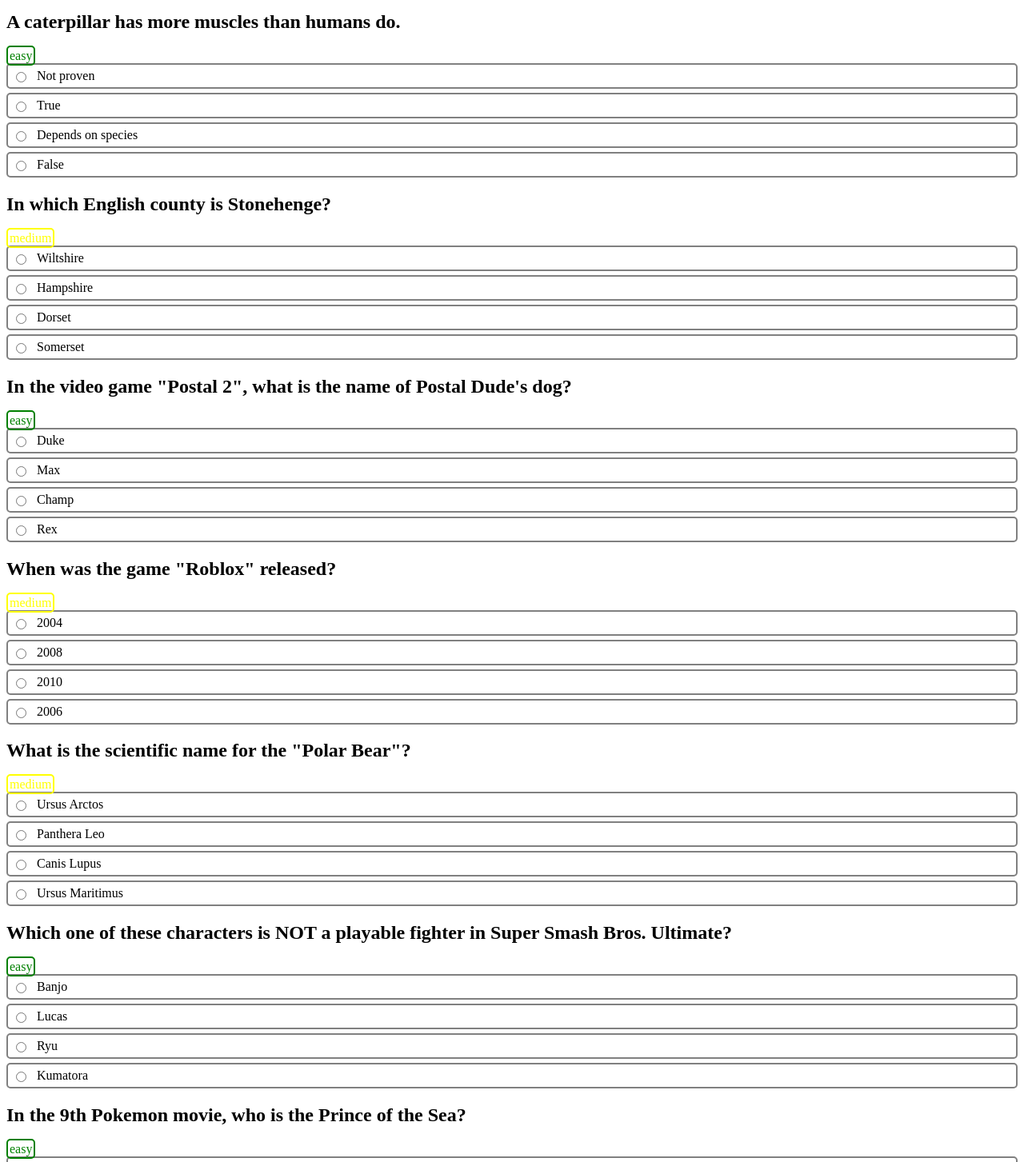
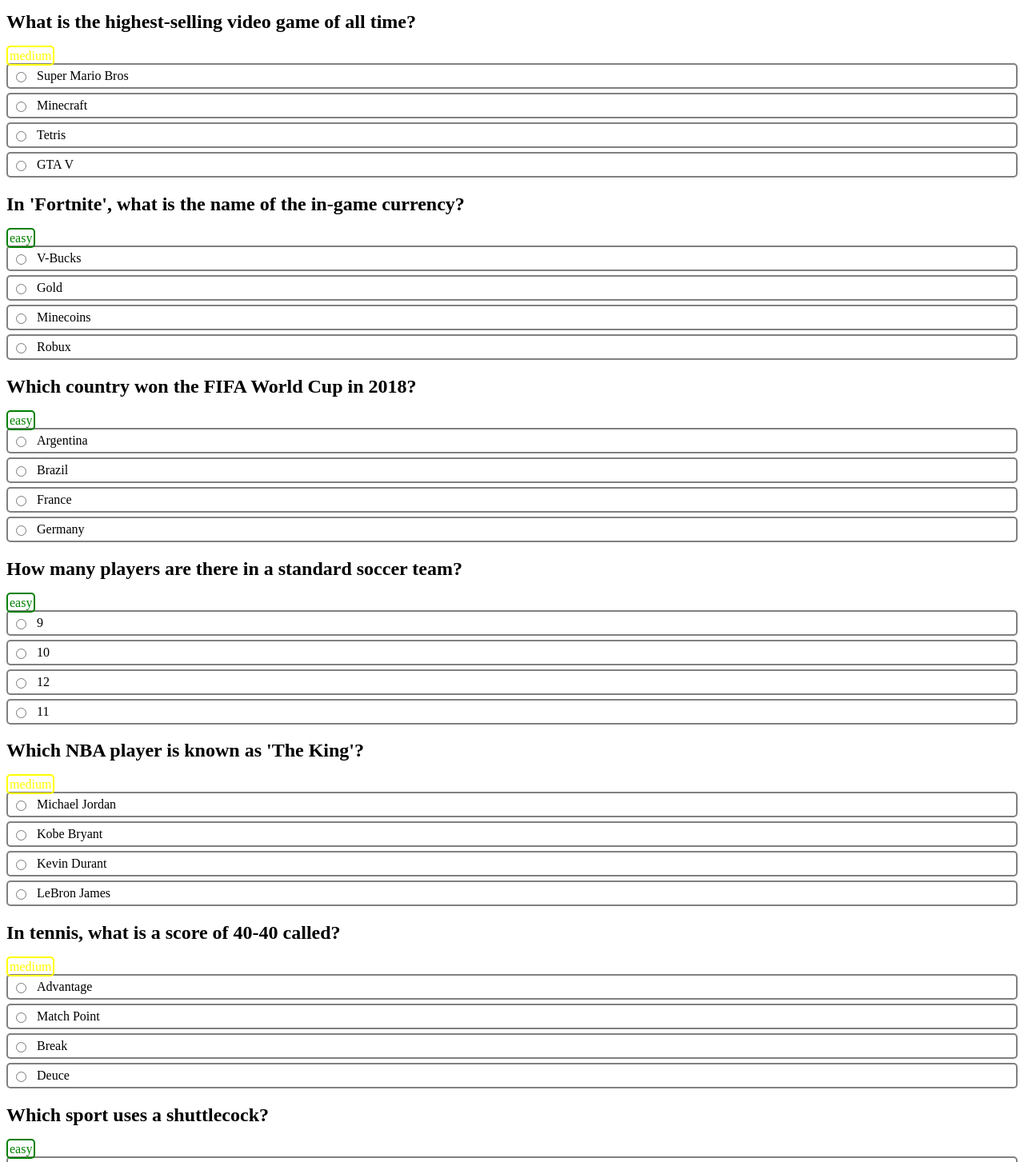
Before and after one commit to osmanbey918/news-pie-nextjs, a Next.js app: page /factquiz in a window 1280 px wide. Shown: the part 840-2293 px from the top of the page at 80% size. Built offline with nearby package versions, Linux system fonts and the light colour scheme.

Commit message:
builded live search query function in local JS

```diff
--- a/src/app/components/data.js
+++ b/src/app/components/data.js
@@ -1,111 +1,262 @@
-// const obj = [
+// // const obj = [
+// //   {
+// //     title: 'The world war',
+// //     description: "Lorem ipsum dolor sit amet, consectetur adipisicing elit. Provident officia inventore dicta non error ipsa libero repudiandae optio! Magnam distinctio tempore, enim harum reiciendis suscipit"
+// //   },
+// //   {
+// //     title: 'Now your turn',
+// //     description: "Lorem ipsum, dolor sit amet consectetur adipisicing elit. Ad autem provident esse, est debitis dolore, nemo, rerum inventore iure ex quibusdam beatae commodi repellendus velit minus doloribus aliquam ratione et"
+// //   },
+// //   {
+// //     title: 'I will keep it always',
+// //     description: "Lorem ipsum dolor sit amet, consectetur adipisicing elit. Atque accusantium consequatur nesciunt quam eum recusandae"
+// //   },
+// //   {
+// //     title: 'You forgot this',
+// //     description: "Lorem ipsum dolor sit amet consectetur adipisicing elit. Totam libero vero iusto, fuga doloremque consequatur odio minima quidem alias expedita, ipsa culpa nisi obcaecati ad perspiciatis consectetur voluptatem? Deserunt dolores asperiores aperiam maxime blanditiis tempora non, voluptatem commodi nisi ut"
+// //   },
+// //   {
+// //     title: 'The past news',
+// //     description: "Lorem ipsum, dolor sit amet consectetur adipisicing elit. Impedit quam iusto atque aspernatur dolorum laboriosam quia, in earum ea quibusdam debitis porro consequatur commodi inventore voluptate quis rem accusantium odit neque? Blanditiis, laboriosam. Accusantium maxime nesciunt atque inventore, sapiente quis, consectetur quibusdam placeat veniam ipsam eius dignissimos natus reiciendis libero"
+// //   },
+// //   {
+// //     title: 'Time gone',
+// //     description: "Lorem ipsum dolor sit amet consectetur adipisicing elit. Asperiores magni eaque quibusdam expedita eum excepturi, cum, deleniti neque delectus, repellendus molestiae temporibus reprehenderit"
+// //   }
+// // ]
+
+// const quiz = [
 //   {
-//     title: 'The world war',
-//     description: "Lorem ipsum dolor sit amet, consectetur adipisicing elit. Provident officia inventore dicta non error ipsa libero repudiandae optio! Magnam distinctio tempore, enim harum reiciendis suscipit"
+//     "category": "Entertainment: Video Games",
+//     "correct_answer": "The Pentagon Thief",
+//     "difficulty": "easy",
+//     "incorrect_answers": ["Hellhounds", "Jumping Jacks", "Napalm Zombie"],
+//     "question": "What is the boss round featured in the \"Call Of Duty: Zombies\" map \"Five\"?",
+//     "type": "multiple"
 //   },
 //   {
-//     title: 'Now your turn',
-//     description: "Lorem ipsum, dolor sit amet consectetur adipisicing elit. Ad autem provident esse, est debitis dolore, nemo, rerum inventore iure ex quibusdam beatae commodi repellendus velit minus doloribus aliquam ratione et"
+//     "type": "multiple",
+//     "difficulty": "medium",
+//     "category": "Entertainment: Television",
+//     "question": "Who was the star of the TV series \"24\"?",
+//     "correct_answer": "Kiefer Sutherland",
+//     "incorrect_answers": ["Hugh Laurie", "David Duchovny", "Michael C. Hall"]
 //   },
 //   {
-//     title: 'I will keep it always',
-//     description: "Lorem ipsum dolor sit amet, consectetur adipisicing elit. Atque accusantium consequatur nesciunt quam eum recusandae"
+//     "type": "multiple",
+//     "difficulty": "hard",
+//     "category": "General Knowledge",
+//     "question": "Chartreuse is a color between yellow and what?",
+//     "correct_answer": "Green",
+//     "incorrect_answers": ["Blue", "Red", "Orange"]
 //   },
 //   {
-//     title: 'You forgot this',
-//     description: "Lorem ipsum dolor sit amet consectetur adipisicing elit. Totam libero vero iusto, fuga doloremque consequatur odio minima quidem alias expedita, ipsa culpa nisi obcaecati ad perspiciatis consectetur voluptatem? Deserunt dolores asperiores aperiam maxime blanditiis tempora non, voluptatem commodi nisi ut"
+//     "type": "boolean",
+//     "difficulty": "easy",
+//     "category": "Animals",
+//     "question": "A caterpillar has more muscles than humans do.",
+//     "correct_answer": "True",
+//     "incorrect_answers": ["False", "Depends on species", "Not proven"]
 //   },
 //   {
-//     title: 'The past news',
-//     description: "Lorem ipsum, dolor sit amet consectetur adipisicing elit. Impedit quam iusto atque aspernatur dolorum laboriosam quia, in earum ea quibusdam debitis porro consequatur commodi inventore voluptate quis rem accusantium odit neque? Blanditiis, laboriosam. Accusantium maxime nesciunt atque inventore, sapiente quis, consectetur quibusdam placeat veniam ipsam eius dignissimos natus reiciendis libero"
+//     "type": "multiple",
+//     "difficulty": "medium",
+//     "category": "Geography",
+//     "question": "In which English county is Stonehenge?",
+//     "correct_answer": "Wiltshire",
+//     "incorrect_answers": ["Somerset", "Dorset", "Hampshire"]
 //   },
 //   {
-//     title: 'Time gone',
-//     description: "Lorem ipsum dolor sit amet consectetur adipisicing elit. Asperiores magni eaque quibusdam expedita eum excepturi, cum, deleniti neque delectus, repellendus molestiae temporibus reprehenderit"
+//     "type": "multiple",
+//     "difficulty": "easy",
+//     "category": "Entertainment: Video Games",
+//     "question": "In the video game \"Postal 2\", what is the name of Postal Dude's dog?",
+//     "correct_answer": "Champ",
+//     "incorrect_answers": ["Rex", "Max", "Duke"]
+//   },
+//   {
+//     "type": "multiple",
+//     "difficulty": "medium",
+//     "category": "Entertainment: Video Games",
+//     "question": "When was the game \"Roblox\" released?",
+//     "correct_answer": "2006",
+//     "incorrect_answers": ["2004", "2008", "2010"]
+//   },
+//   {
+//     "type": "multiple",
+//     "difficulty": "medium",
+//     "category": "Animals",
+//     "question": "What is the scientific name for the \"Polar Bear\"?",
+//     "correct_answer": "Ursus Maritimus",
+//     "incorrect_answers": ["Ursus Arctos", "Panthera Leo", "Canis Lupus"]
+//   },
+//   {
+//     "type": "multiple",
+//     "difficulty": "easy",
+//     "category": "Entertainment: Video Games",
+//     "question": "Which one of these characters is NOT a playable fighter in Super Smash Bros. Ultimate?",
+//     "correct_answer": "Kumatora",
+//     "incorrect_answers": ["Banjo", "Lucas", "Ryu"]
+//   },
+//   {
+//     "type": "multiple",
+//     "difficulty": "easy",
+//     "category": "Entertainment: Japanese Anime & Manga",
+//     "question": "In the 9th Pokemon movie, who is the Prince of the Sea?",
+//     "correct_answer": "Manaphy",
+//     "incorrect_answers": ["Kyogre", "Lugia", "Suicune"]
 //   }
 // ]
 
+// export default quiz;
 const quiz = [
+  // Games
   {
-    "category": "Entertainment: Video Games",
-    "correct_answer": "The Pentagon Thief",
-    "difficulty": "easy",
-    "incorrect_answers": ["Hellhounds", "Jumping Jacks", "Napalm Zombie"],
-    "question": "What is the boss round featured in the \"Call Of Duty: Zombies\" map \"Five\"?",
-    "type": "multiple"
+    category: "Games",
+    question: "What is the boss round featured in the 'Call Of Duty: Zombies' map 'Five'?",
+    correct_answer: "The Pentagon Thief",
+    incorrect_answers: ["Hellhounds", "Jumping Jacks", "Napalm Zombie"],
+    difficulty: "easy"
   },
   {
-    "type": "multiple",
-    "difficulty": "medium",
-    "category": "Entertainment: Television",
-    "question": "Who was the star of the TV series \"24\"?",
-    "correct_answer": "Kiefer Sutherland",
-    "incorrect_answers": ["Hugh Laurie", "David Duchovny", "Michael C. Hall"]
+    category: "Games",
+    question: "In the game 'The Legend of Zelda', what is the name of the main character?",
+    correct_answer: "Link",
+    incorrect_answers: ["Zelda", "Ganon", "Epona"],
+    difficulty: "easy"
   },
   {
-    "type": "multiple",
-    "difficulty": "hard",
-    "category": "General Knowledge",
-    "question": "Chartreuse is a color between yellow and what?",
-    "correct_answer": "Green",
-    "incorrect_answers": ["Blue", "Red", "Orange"]
+    category: "Games",
+    question: "Which year was 'Minecraft' officially released?",
+    correct_answer: "2011",
+    incorrect_answers: ["2009", "2013", "2015"],
+    difficulty: "medium"
   },
   {
-    "type": "boolean",
-    "difficulty": "easy",
-    "category": "Animals",
-    "question": "A caterpillar has more muscles than humans do.",
-    "correct_answer": "True",
-    "incorrect_answers": ["False", "Depends on species", "Not proven"]
+    category: "Games",
+    question: "What is the highest-selling video game of all time?",
+    correct_answer: "Minecraft",
+    incorrect_answers: ["GTA V", "Tetris", "Super Mario Bros"],
+    difficulty: "medium"
   },
   {
-    "type": "multiple",
-    "difficulty": "medium",
-    "category": "Geography",
-    "question": "In which English county is Stonehenge?",
-    "correct_answer": "Wiltshire",
-    "incorrect_answers": ["Somerset", "Dorset", "Hampshire"]
+    category: "Games",
+    question: "In 'Fortnite', what is the name of the in-game currency?",
+    correct_answer: "V-Bucks",
+    incorrect_answers: ["Robux", "Minecoins", "Gold"],
+    difficulty: "easy"
+  },
+
+  // Sports
+  {
+    category: "Sports",
+    question: "Which country won the FIFA World Cup in 2018?",
+    correct_answer: "France",
+    incorrect_answers: ["Germany", "Brazil", "Argentina"],
+    difficulty: "easy"
   },
   {
-    "type": "multiple",
-    "difficulty": "easy",
-    "category": "Entertainment: Video Games",
-    "question": "In the video game \"Postal 2\", what is the name of Postal Dude's dog?",
-    "correct_answer": "Champ",
-    "incorrect_answers": ["Rex", "Max", "Duke"]
+    category: "Sports",
+    question: "How many players are there in a standard soccer team?",
+    correct_answer: "11",
+    incorrect_answers: ["9", "10", "12"],
+    difficulty: "easy"
   },
   {
-    "type": "multiple",
-    "difficulty": "medium",
-    "category": "Entertainment: Video Games",
-    "question": "When was the game \"Roblox\" released?",
-    "correct_answer": "2006",
-    "incorrect_answers": ["2004", "2008", "2010"]
+    category: "Sports",
+    question: "Which NBA player is known as 'The King'?",
+    correct_answer: "LeBron James",
+    incorrect_answers: ["Michael Jordan", "Kobe Bryant", "Kevin Durant"],
+    difficulty: "medium"
   },
   {
-    "type": "multiple",
-    "difficulty": "medium",
-    "category": "Animals",
-    "question": "What is the scientific name for the \"Polar Bear\"?",
-    "correct_answer": "Ursus Maritimus",
-    "incorrect_answers": ["Ursus Arctos", "Panthera Leo", "Canis Lupus"]
+    category: "Sports",
+    question: "In tennis, what is a score of 40-40 called?",
+    correct_answer: "Deuce",
+    incorrect_answers: ["Advantage", "Match Point", "Break"],
+    difficulty: "medium"
   },
   {
-    "type": "multiple",
-    "difficulty": "easy",
-    "category": "Entertainment: Video Games",
-    "question": "Which one of these characters is NOT a playable fighter in Super Smash Bros. Ultimate?",
-    "correct_answer": "Kumatora",
-    "incorrect_answers": ["Banjo", "Lucas", "Ryu"]
+    category: "Sports",
+    question: "Which sport uses a shuttlecock?",
+    correct_answer: "Badminton",
+    incorrect_answers: ["Squash", "Tennis", "Table Tennis"],
+    difficulty: "easy"
+  },
+
+  // General Knowledge
+  {
+    category: "General Knowledge",
+    question: "What is the capital of Japan?",
+    correct_answer: "Tokyo",
+    incorrect_answers: ["Beijing", "Seoul", "Bangkok"],
+    difficulty: "easy"
   },
   {
-    "type": "multiple",
-    "difficulty": "easy",
-    "category": "Entertainment: Japanese Anime & Manga",
-    "question": "In the 9th Pokemon movie, who is the Prince of the Sea?",
-    "correct_answer": "Manaphy",
-    "incorrect_answers": ["Kyogre", "Lugia", "Suicune"]
+    category: "General Knowledge",
+    question: "Which planet is known as the Red Planet?",
+    correct_answer: "Mars",
+    incorrect_answers: ["Venus", "Jupiter", "Saturn"],
+    difficulty: "easy"
+  },
+  {
+    category: "General Knowledge",
+    question: "What is the largest ocean on Earth?",
+    correct_answer: "Pacific Ocean",
+    incorrect_answers: ["Atlantic Ocean", "Indian Ocean", "Arctic Ocean"],
+    difficulty: "medium"
+  },
+  {
+    category: "General Knowledge",
+    question: "Who wrote the play 'Romeo and Juliet'?",
+    correct_answer: "William Shakespeare",
+    incorrect_answers: ["Charles Dickens", "Leo Tolstoy", "Mark Twain"],
+    difficulty: "easy"
+  },
+  {
+    category: "General Knowledge",
+    question: "Which country is known as the Land of the Rising Sun?",
+    correct_answer: "Japan",
+    incorrect_answers: ["China", "South Korea", "Thailand"],
+    difficulty: "easy"
+  },
+
+  // Math
+  {
+    category: "Math",
+    question: "What is 7 × 8?",
+    correct_answer: "56",
+    incorrect_answers: ["48", "64", "49"],
+    difficulty: "easy"
+  },
+  {
+    category: "Math",
+    question: "What is the square root of 144?",
+    correct_answer: "12",
+    incorrect_answers: ["10", "14", "16"],
+    difficulty: "easy"
+  },
+  {
+    category: "Math",
+    question: "What is 15% of 200?",
+    correct_answer: "30",
+    incorrect_answers: ["20", "25", "35"],
+    difficulty: "medium"
+  },
+  {
+    category: "Math",
+    question: "If a triangle has angles of 45° and 45°, what is the third angle?",
+    correct_answer: "90°",
+    incorrect_answers: ["60°", "75°", "80°"],
+    difficulty: "medium"
+  },
+  {
+    category: "Math",
+    question: "What is the value of π (pi) to two decimal places?",
+    correct_answer: "3.14",
+    incorrect_answers: ["3.12", "3.16", "3.18"],
+    difficulty: "easy"
   }
-]
+];
 
 export default quiz;
--- a/src/app/factquiz/page.js
+++ b/src/app/factquiz/page.js
@@ -6,7 +6,7 @@
     const [quiz, setQuiz] = useState([]);
     const [selectedAnswers, setSelectedAnswers] = useState({}); // Stores selected answers
     const [answerStatus, setAnswerStatus] = useState({}); // Stores whether answer is correct or not
-    const [selectedValue, setSelectedValue] = useState('')
+    const [selectedValue, setSelectedValue] = useState('any')
     // Shuffle function to randomize options once
     const shuffleArray = (array) => [...array].sort(() => Math.random() - 0.5);
     useEffect(() => {
@@ -24,8 +24,6 @@
             ...selectedAnswers,
             [questionIndex]: selectedOption,
         });
-
-
         setAnswerStatus({
             ...answerStatus,
             [questionIndex]: selectedOption === correctAnswer ? "correct" : "incorrect",
@@ -33,6 +31,17 @@
     };
     const filterQuiz = (event) => {
         const selectedDifficulty = event.target.value;
+        if (selectedDifficulty === 'any') {
+
+            const shuffledQuiz = quizData.map((q) => ({
+                ...q,
+                options: shuffleArray([...q.incorrect_answers, q.correct_answer]),
+            }));
+            setQuiz(shuffledQuiz);
+        setSelectedValue(selectedDifficulty);
+
+            return
+        }
         setSelectedValue(selectedDifficulty);
         const filteredQuiz = quizData.filter((quiz) => quiz.difficulty === selectedDifficulty);
         setQuiz(filteredQuiz.map(q => ({
@@ -48,6 +57,8 @@
             <label htmlFor="difficulty">Select Difficulty:</label>
             <br />
             <select onChange={filterQuiz} value={selectedValue} id="difficulty" name="difficulty" >
+                <option value="any">Any</option>
+
                 <option value="easy">Easy</option>
                 <option value="medium">Medium</option>
                 <option value="hard">Hard</option>
--- a/src/app/factquiz/try.js
+++ b/src/app/factquiz/try.js
@@ -1,7 +1,7 @@
 const shuffle = (array) => array.sort(() => Math.random() - 0.5)
 
-console.log(shuffle([1, 2, 3, 4, 5, 6, 7]));
-console.log(shuffle([7, 6, 5, 4, 3, 2, 1]));
+// console.log(shuffle([1, 2, 3, 4, 5, 6, 7]));
+// console.log(shuffle([7, 6, 5, 4, 3, 2, 1]));
 
 
 const quiz =
@@ -13,7 +13,52 @@
     "question": "What is the boss round featured in the \"Call Of Duty: Zombies\" map \"Five\"?",
     "type": "multiple"
 }
-console.log({
-    ...quiz,
-    options: shuffle([...quiz.incorrect_answers, quiz.correct_answer]),
-});
+// console.log({
+//     ...quiz,
+//     options: shuffle([...quiz.incorrect_answers, quiz.correct_answer]),
+// });
+
+
+const data = [
+    {
+        "name": "Usman",
+        "class": "Matric"
+    },
+    {
+        "name": "Zain Usm",
+        "class": "Matric"
+    },
+    {
+        "name": "Zawyar khan",
+        "class": "Matric"
+    },
+    {
+        "name": "Junaid jameel",
+        "class": "Matric"
+    },
+    {
+        "name": "Hamza khan",
+        "class": "Matric"
+    }
+
+]
+
+function live(str) {
+
+    let res = []
+    for (let e of data) {
+        let y = e.name.toLowerCase()
+        if (y.includes(str)) {
+            console.log(y);
+            res.push(e.name)
+        }
+        // console.log(y);
+
+    }
+    return res
+}
+console.log(live("us"));
+
+
+
+console.log("usm".includes('') ? true : false);
```
Also changed, not shown: src/pages/api/factquiz.js (+6 -5 lines). Lines whose indentation alone changed are shown as unchanged.
